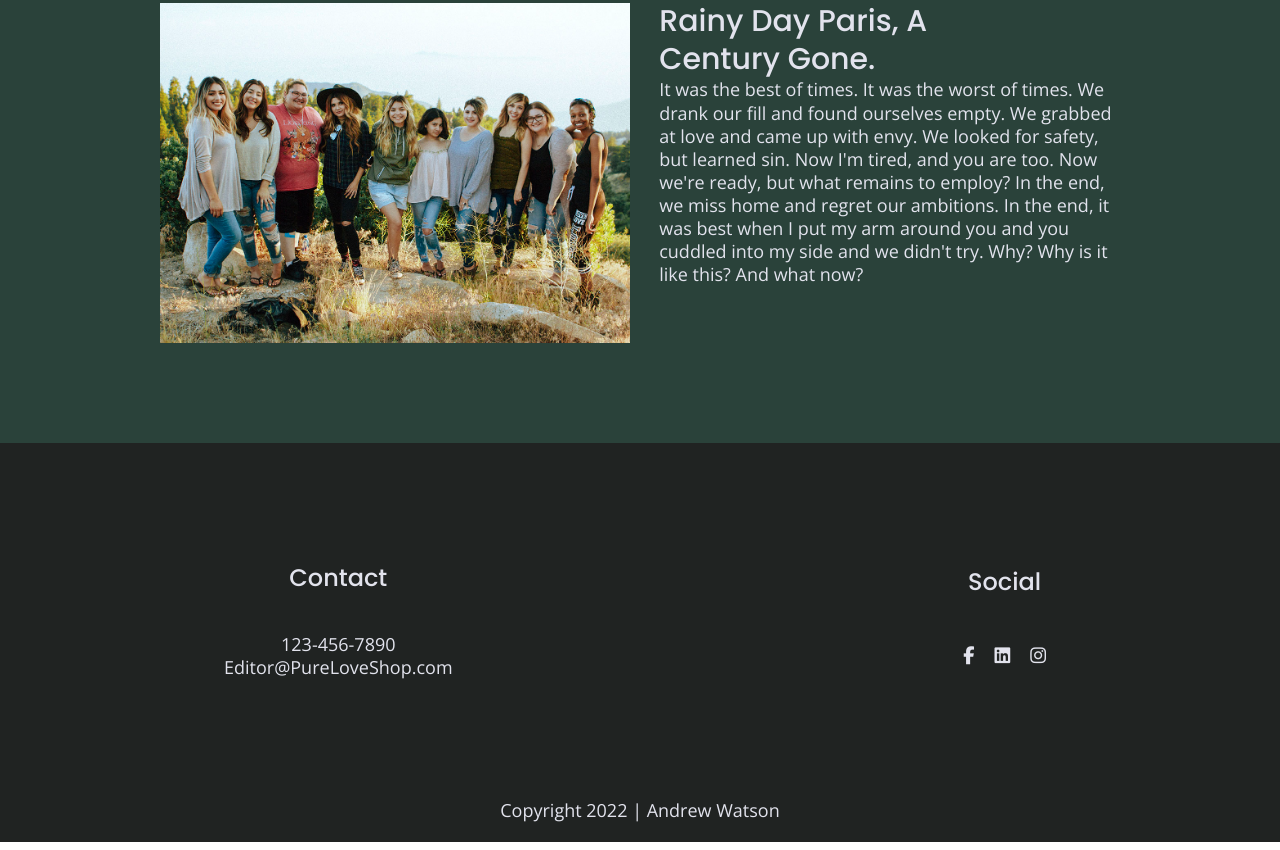
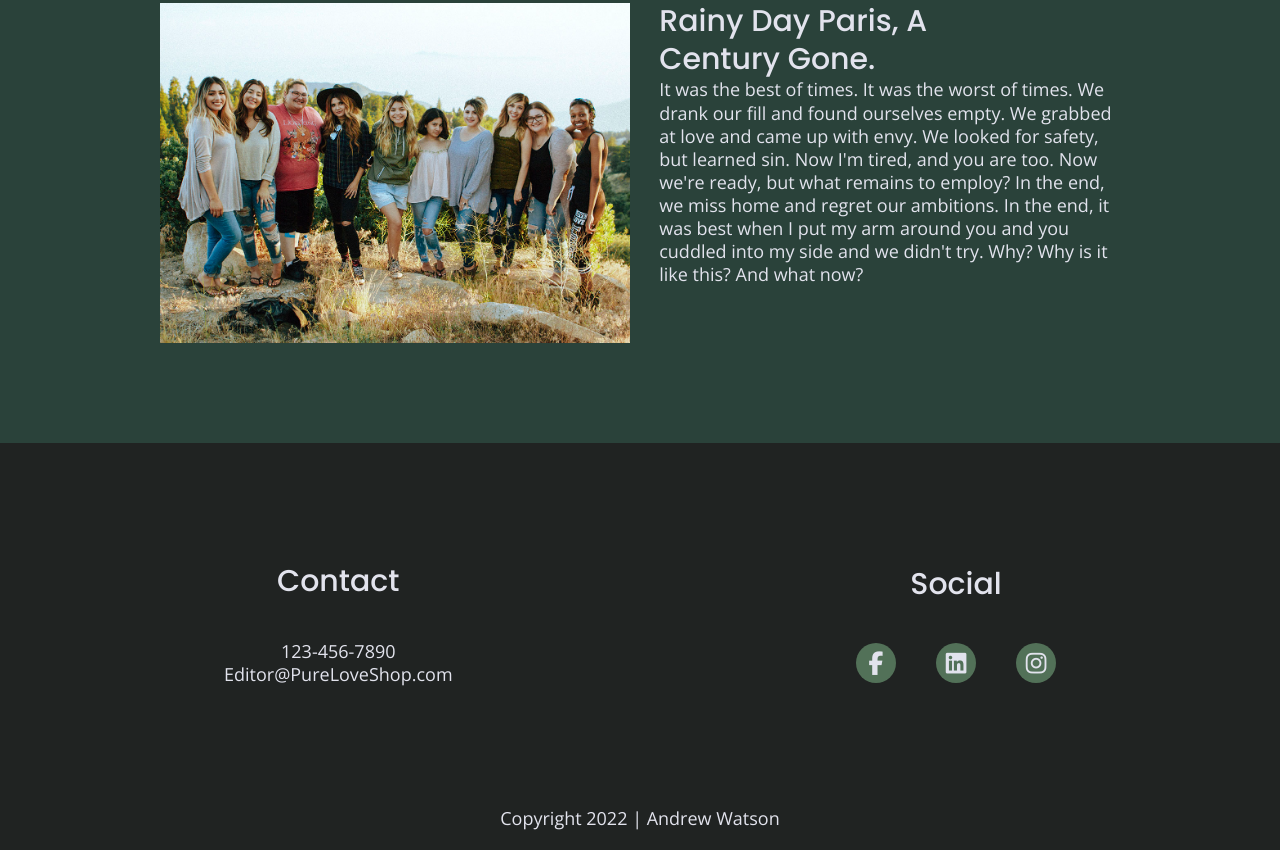
Before and after one commit to werdnamac/lonely-hearts, a website: page index.html in a window 1280 px wide. Shown: the part 2372-3222 px from the top of the page. Drawn offline with nearby package versions, Linux system fonts and the light colour scheme.

Commit message:
Adjusted flex so that the tops of the features articles are all at the same level in all screen sizes. Did the same for the paragraphs in the mission section of the About page. Added circles around the social icons and adjusted the footer so that the icon spacing looks better at larger screen sizes. Also made the footer h4 larger at larger screen sizes.

```diff
--- a/css/main.css
+++ b/css/main.css
@@ -256,9 +256,17 @@ footer .social-icons {
 }
 
 footer .social-icons p {
+  background-color: #527158;
+  border-radius: 50%;
+  width: 40px;
+  height: 40px;
   display: flex;
   justify-content: center;
-  align-items:center;
+  align-items: center;
+}
+
+footer .social-icons p i {
+  font-size: 1.3125em;
 }
 
 footer .copyright {
@@ -713,14 +721,14 @@ footer .contact {
   margin-bottom: 0;
 }
 
-footer .social-icons p {
-  margin: 10px;
+footer .social-icons {
+  width: 12.5em;
+  justify-content: space-between;
 }
 
 footer .copyright {
   width: 100%;
 }
-
 /* ==========================================================================
    About Page
    ========================================================================== */
@@ -841,10 +849,11 @@ aside .content-wrapper .form {
   width: 90%;
 }
 
-.features-items {
+.features .features-items {
   display: flex;
-  align-items: start;
+  align-items: flex-start;
 }
+
 .features article {
   display: flex;
   flex-basis: 33%;
@@ -867,13 +876,19 @@ aside .content-wrapper .form {
   width: 48%;
 }
 
+/* footer */
+
+footer h4 {
+  font-size: 1.875em;
+}
+
 /* ==========================================================================
 About Page
 ========================================================================== */
 .mission-content {
   display: flex;
   justify-content: space-between;
-  align-items: center;
+  align-items: start;
   padding-top: 20px;
 }
 
```
